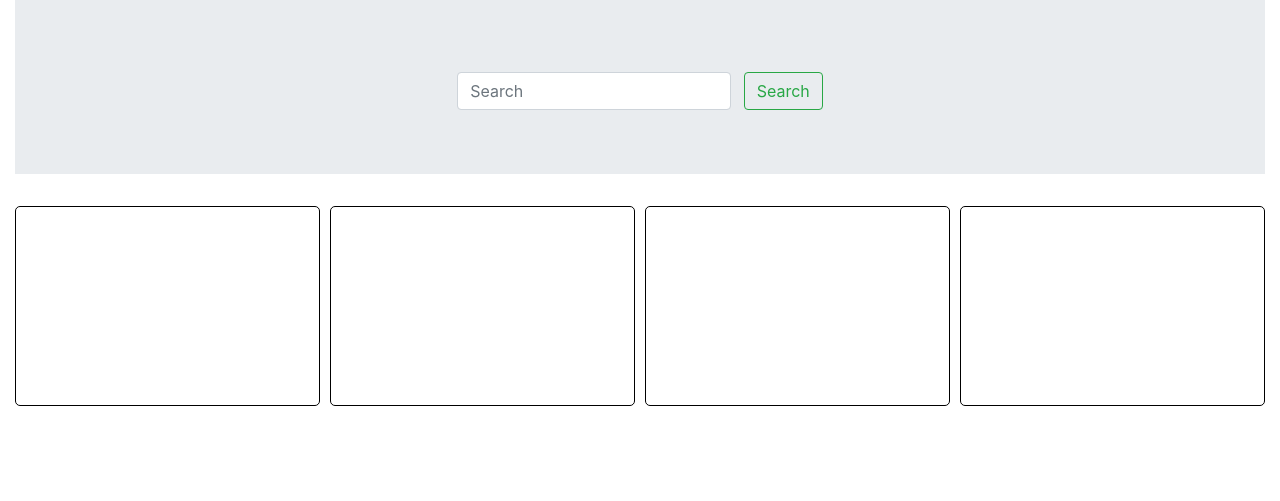
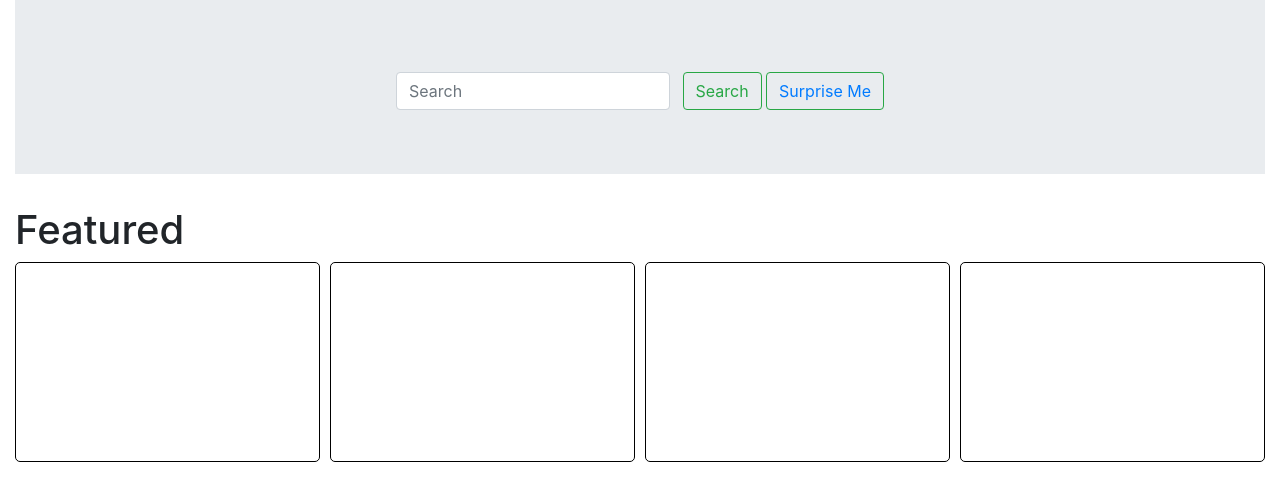
Before and after one commit to kwantaing/RecipeSite, a Django app: page / in a window 1280 px wide. Shown: the part 71-572 px from the top of the page. Run offline with Django 3.2, Linux system fonts and the light colour scheme; data that the repository does not hold is empty; some libraries are stand-ins or nearby versions.

Commit message:
home page

```diff
--- a/apps/recipe_app/static/recipe_app/css/home.css
+++ b/apps/recipe_app/static/recipe_app/css/home.css
@@ -21,3 +21,9 @@ body {
     border-radius: 5px;
     text-align: center;
 }
+.featured img{
+    border-radius: 5px;
+    max-height:100%;
+    width:100%;
+
+}
--- a/apps/recipe_app/templates/home.html
+++ b/apps/recipe_app/templates/home.html
@@ -23,13 +23,27 @@
                 <input class="form-control mr-sm-2" type="search" placeholder="Search" name="search" aria-label="Search">
                 <button class="btn btn-outline-success my-2 my-sm-0" type="submit">Search</button>
             </form>
+            <button class="btn btn-outline-success my-2 my-sm-0"><a href="/surprise">Surprise Me</a></button>
         </div>
     </div>
+    <header><h1>Featured</h1></header>
     <div class="wrapper">
-        <div class="featured"></div>
-        <div class="featured"></div>
-        <div class="featured"></div>
-        <div class="featured"></div>
+        <div class="featured">
+            <a href="/recipe/view/{{featured1.id}}"><img src="{{featured1.image}}" alt=""></a>
+            <h5>{{featured1.title}}</h5>
+        </div>
+        <div class="featured">
+                <a href="/recipe/view/{{featured2.id}}"><img src="{{featured2.image}}" alt=""></a>
+                <h5>{{featured2.title}}</h5>
+        </div>
+        <div class="featured">
+                <a href="/recipe/view/{{featured3.id}}"><img src="{{featured3.image}}" alt=""></a>
+                <h5>{{featured3.title}}</h5>
+        </div>
+        <div class="featured">
+                <a href="/recipe/view/{{featured4.id}}"><img src="{{featured4.image}}" alt=""></a>
+                <h5>{{featured4.title}}</h5>
+        </div>
     </div>
 </body>
 </html>
--- a/apps/recipe_app/urls.py
+++ b/apps/recipe_app/urls.py
@@ -5,5 +5,6 @@ urlpatterns=[
     url(r'^$',views.home),
     url(r'^browse$', views.browse),
     url(r'^recipe/view/(?P<id>\d+)$',views.showrecipe),
-    url(r'^search$',views.search)
+    url(r'^search$',views.search),
+    url(r'^surprise$',views.surprise)
 ]
--- a/apps/recipe_app/views.py
+++ b/apps/recipe_app/views.py
@@ -1,5 +1,6 @@
 from django.shortcuts import render, HttpResponse
 import requests
+from random import randint
 
 def getRecipeById(id):
 
@@ -24,6 +25,17 @@ def searchRecipes(query):
         'number' : 15
      }
     r = requests.get(endpoint,params = params, headers = headers)
+    results = r.json()
+    print(results)
+    return results
+
+def randomrecipe():
+    endpoint="https://spoonacular-recipe-food-nutrition-v1.p.rapidapi.com/recipes/random"
+    headers = {
+        "X-RapidAPI-Host": "spoonacular-recipe-food-nutrition-v1.p.rapidapi.com",
+        "X-RapidAPI-Key": "70cfe9b480msh6003ae8a99fd83fp1a0e1djsn2384d115aca9"
+    }
+    r = requests.get(endpoint,headers = headers)
     results = r.json()
     print(results)
     return results
@@ -58,7 +70,11 @@ def index(request):
 
 def home(request):
     context = {
-        'joke' : jokes()["text"]
+        'joke' : jokes()["text"],
+        'featured1' : randomrecipe()["recipes"][0],
+        'featured2' : randomrecipe()["recipes"][0],
+        'featured3' : randomrecipe()["recipes"][0],
+        'featured4' : randomrecipe()["recipes"][0]
     }
     return render(request, 'home.html',context)
 
@@ -82,3 +98,11 @@ def search(request):
         'recipes' : searchRecipes(search)["results"]
     }
     return render(request, 'browse.html',context)
+
+def surprise(request):
+    context = {
+        'recipe' :randomrecipe()["recipes"][0]
+    }
+    return render(request,'detail.html',context)
+
+print(randomrecipe())
```
Also changed, not shown: apps/recipe_app/templates/detail.html (+6 -4 lines), apps/recipe_app/static/recipe_app/images/food.svg (deleted), 5 other files.
